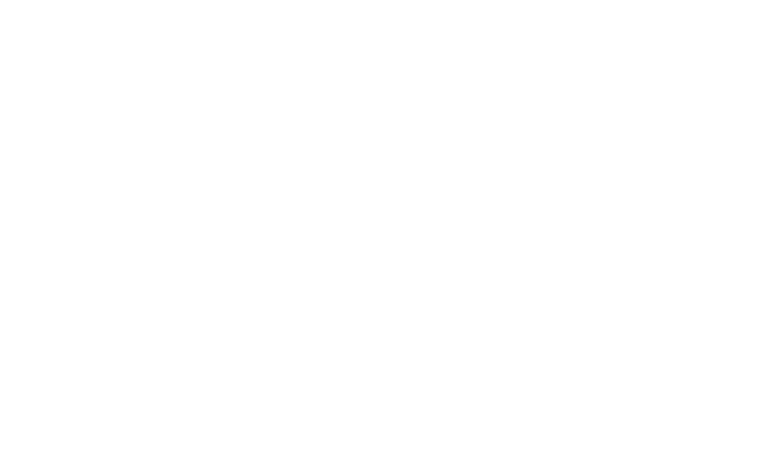
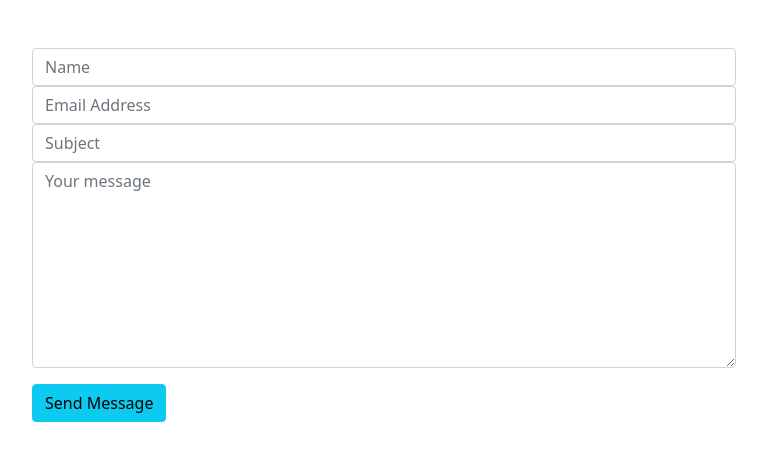
Before and after one commit to Dulnath/InfluencerHub, a React (Create React App) app in the folder client/: page /contact in a window 1280 px wide. Before the commit this address had no page. Shown: the top 460 px of the page, without its empty margins (256-1023 px from the left). Built offline with nearby package versions, Linux system fonts and the light colour scheme; the HTML template or start-up script is replaced by a standard one.

Commit message:
Started Notifications module

```diff
--- a/client/src/App.js
+++ b/client/src/App.js
@@ -3,9 +3,10 @@ import { BrowserRouter, Route, Routes } from "react-router-dom";
 import CreatePost from "./components/CreatePost";
 import EditPost from "./components/EditPost";
 import Home from "./components/Home";
-import NavBar from "./components/NavBar";
+//import NavBar from "./components/NavBar";
 import PostDetails from "./components/PostDetails";
 import "bootstrap/dist/css/bootstrap.min.css";
+import ContactForm from "./components/ContactForm";
 
 export default class App extends Component {
   render() {
@@ -17,6 +18,7 @@ export default class App extends Component {
             <Route path="/add" element={<CreatePost />}></Route>
             <Route path="/edit/:id" element={<EditPost />}></Route>
             <Route path="/post/:id" element={<PostDetails />}></Route>
+            <Route path="/contact" element={<ContactForm />}></Route>
           </Routes>
         </div>
       </BrowserRouter>
--- /dev/null
+++ b/client/src/components/ContactForm.js
@@ -0,0 +1,77 @@
+import emailjs from "emailjs-com";
+import React from "react";
+
+export default function ContactForm() {
+  function sendEmail(e) {
+    e.preventDefault();
+
+    emailjs
+      .sendForm(
+        "service_9rzf7v8",
+        "template_c400xbq",
+        e.target,
+        "boORYqYrAEoh981w7"
+      )
+      .then(
+        (result) => {
+          console.log(result.text);
+          console.log("Sent Mail");
+        },
+        (error) => {
+          console.log(error.text);
+        }
+      );
+    e.target.reset();
+  }
+  return (
+    <div>
+      <div className="container">
+        <form onSubmit={sendEmail}>
+          <div className="row pt-5 mx-auto">
+            <div className="col-8 form-group mx-auto">
+              <input
+                type="text"
+                className="form-control"
+                placeholder="Name"
+                name="name"
+              />
+            </div>
+            <div className="col-8 form-group mx-auto">
+              <input
+                type="email"
+                className="form-control"
+                placeholder="Email Address"
+                name="email"
+              />
+            </div>
+            <div className="col-8 form-group mx-auto">
+              <input
+                type="text"
+                className="form-control"
+                placeholder="Subject"
+                name="subject"
+              />
+            </div>
+            <div className="col-8 form-group mx-auto">
+              <textarea
+                className="form-control"
+                id=""
+                cols="30"
+                rows="8"
+                placeholder="Your message"
+                name="message"
+              ></textarea>
+            </div>
+            <div className="col-8 pt-3 mx-auto">
+              <input
+                type="submit"
+                className="btn btn-info"
+                value="Send Message"
+              ></input>
+            </div>
+          </div>
+        </form>
+      </div>
+    </div>
+  );
+}
--- a/package.json
+++ b/package.json
@@ -6,8 +6,8 @@
   "scripts": {
     "test": "echo \"Error: no test specified\" && exit 1",
     "start": "nodemon server.js",
-    "client":"npm run start --prefix client",
-    "dev":"concurrently \"npm run server\" \"npm run client\""
+    "client": "npm run start --prefix client",
+    "dev": "concurrently \"npm run server\" \"npm run client\""
   },
   "author": "",
   "license": "ISC",
@@ -15,6 +15,7 @@
     "body-parser": "^1.19.1",
     "concurrently": "^7.0.0",
     "cors": "^2.8.5",
+    "emailjs-com": "^3.2.0",
     "express": "^4.17.2",
     "mongoose": "^6.2.1",
     "nodemon": "^2.0.15"
```
Also changed, not shown: 1 other file (tests, documents, lock files or other folders).
